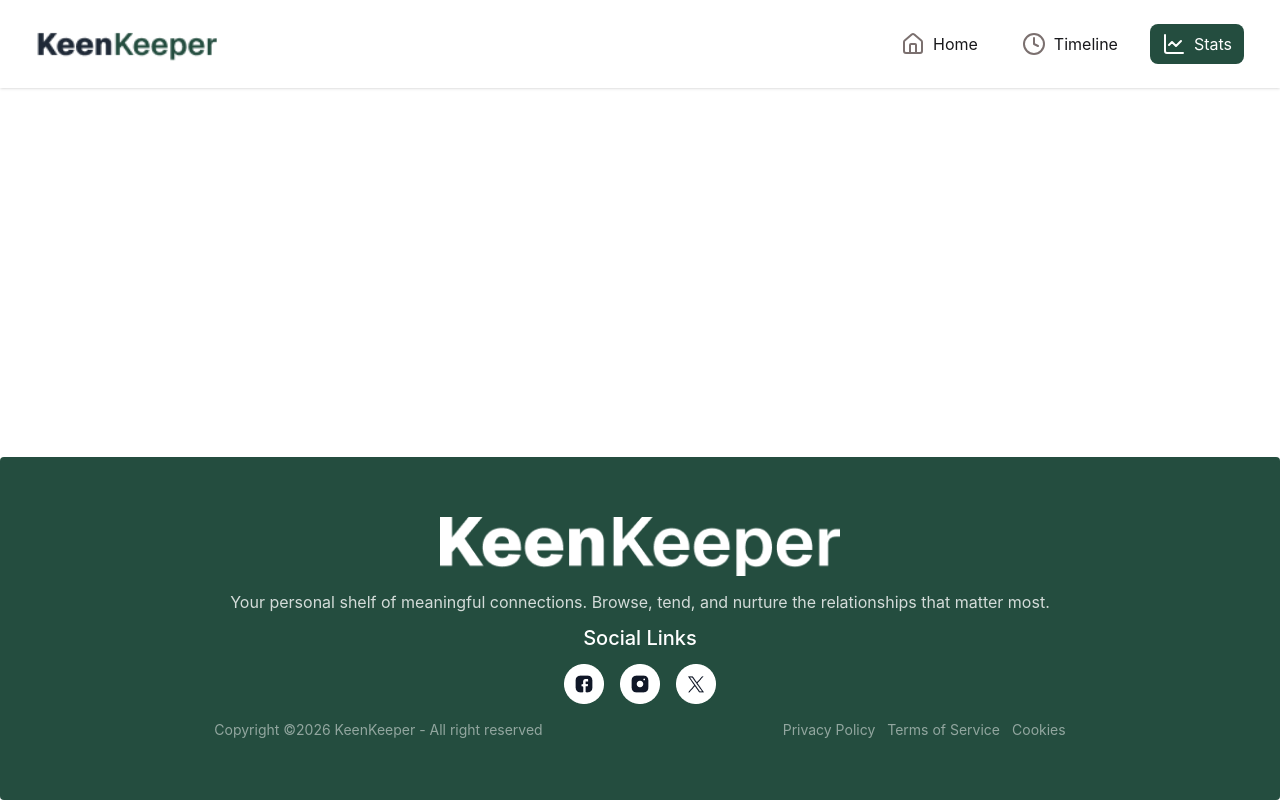
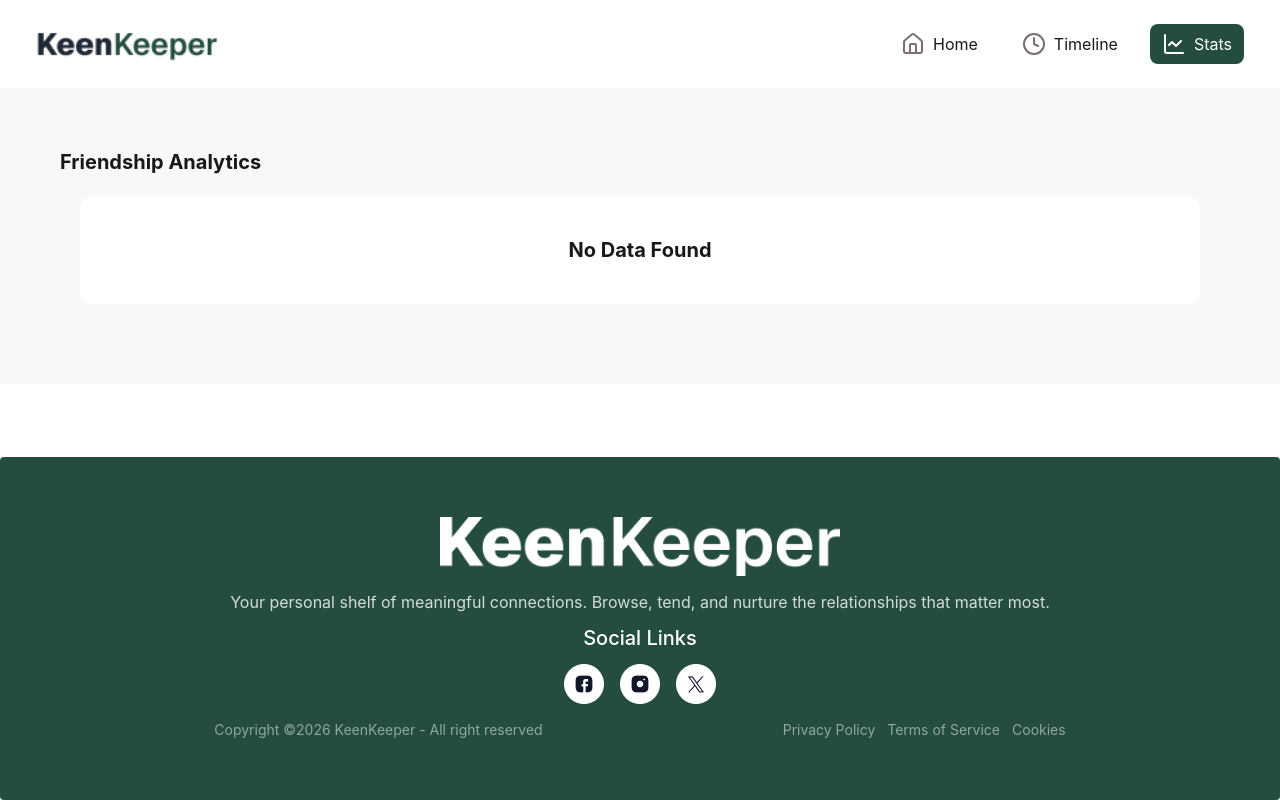
Before and after one commit to Syed-Takmil/Assignment-07, a React (Vite) app: page /stats in a window 1280 px wide. Built offline with nearby package versions, Linux system fonts and the light colour scheme.

Commit message:
stats page done

```diff
--- a/package.json
+++ b/package.json
@@ -16,6 +16,7 @@
     "react-dom": "^19.2.4",
     "react-router": "^7.14.1",
     "react-toastify": "^11.0.5",
+    "recharts": "^3.8.1",
     "tailwindcss": "^4.2.2"
   },
   "devDependencies": {
--- a/src/pages/Stats/Stats.jsx
+++ b/src/pages/Stats/Stats.jsx
@@ -1,9 +1,51 @@
-import React from 'react';
+import React, { useContext } from 'react';
+import { Pie, PieChart, Cell } from 'recharts';
+import { ProfileContext } from '../../context/ProfileContext';
 
 const Stats = () => {
+
+    const { callList, videoCallList, textList } = useContext(ProfileContext);
+
+    const data = [
+        { name: "Call", length: callList.length, fill: 'green' },
+        { name: "VideoCall", length: videoCallList.length, fill: 'blue' },
+        { name: "Text", length: textList.length, fill: 'gray' }
+    ];
+
+    const isEmpty = data.every(item => item.length === 0);
+
     return (
-        <div>
+        <div className='bg-base-200 p-15'>
+            <span className='font-bold text-xl'>Friendship Analytics</span>
 
+            {
+                isEmpty ? (
+                    <div className='font-bold text-xl m-5 bg-base-100 grid justify-center p-10 rounded-xl'>
+                        No Data Found
+                    </div>
+                ) : (
+                    <div className='bg-base-100 p-6 m-5 grid gap-5 rounded-2xl'>
+                        <span className='font-bold text-xl mb-5'>By Interaction Type</span>
+
+                        <div className='flex justify-center'>
+                            <PieChart width={300} height={300}>
+                                <Pie
+                                 innerRadius="80%"
+        outerRadius="100%"
+                                    dataKey='length'
+                                    data={data}
+                                    paddingAngle={5}
+                                    cornerRadius={10}
+                                >
+                                    {data.map((entry, index) => (
+                                        <Cell key={index} fill={entry.fill} />
+                                    ))}
+                                </Pie>
+                            </PieChart>
+                        </div>
+                    </div>
+                )
+            }
         </div>
     );
 };
--- a/src/pages/TimeLine/TimeLine.jsx
+++ b/src/pages/TimeLine/TimeLine.jsx
@@ -37,9 +37,9 @@ else{
             (interactionList?.length>0)?
         <div className='grid grid-cols-1 gap-5'>
             {
-                    interactionList.map(profile => (
+                    interactionList.map((profile,ind) => (
 
-                    <div key={profile.id} className='flex gap-7 rounded-xl bg-base-100 p-5 hover:-translate-y-1 transition-all duration-300 hover:border hover:border-gray-200'>
+                    <div key={ind} className='flex gap-7 rounded-xl bg-base-100 p-5 hover:-translate-y-1 transition-all duration-300 hover:border hover:border-gray-200'>
 <div className='rounded-full  p-1'>
     <img className='w-10 h-10' src={img(profile.type)}/>
 </div>
```
Also changed, not shown: 1 other file (tests, documents, lock files or other folders).
